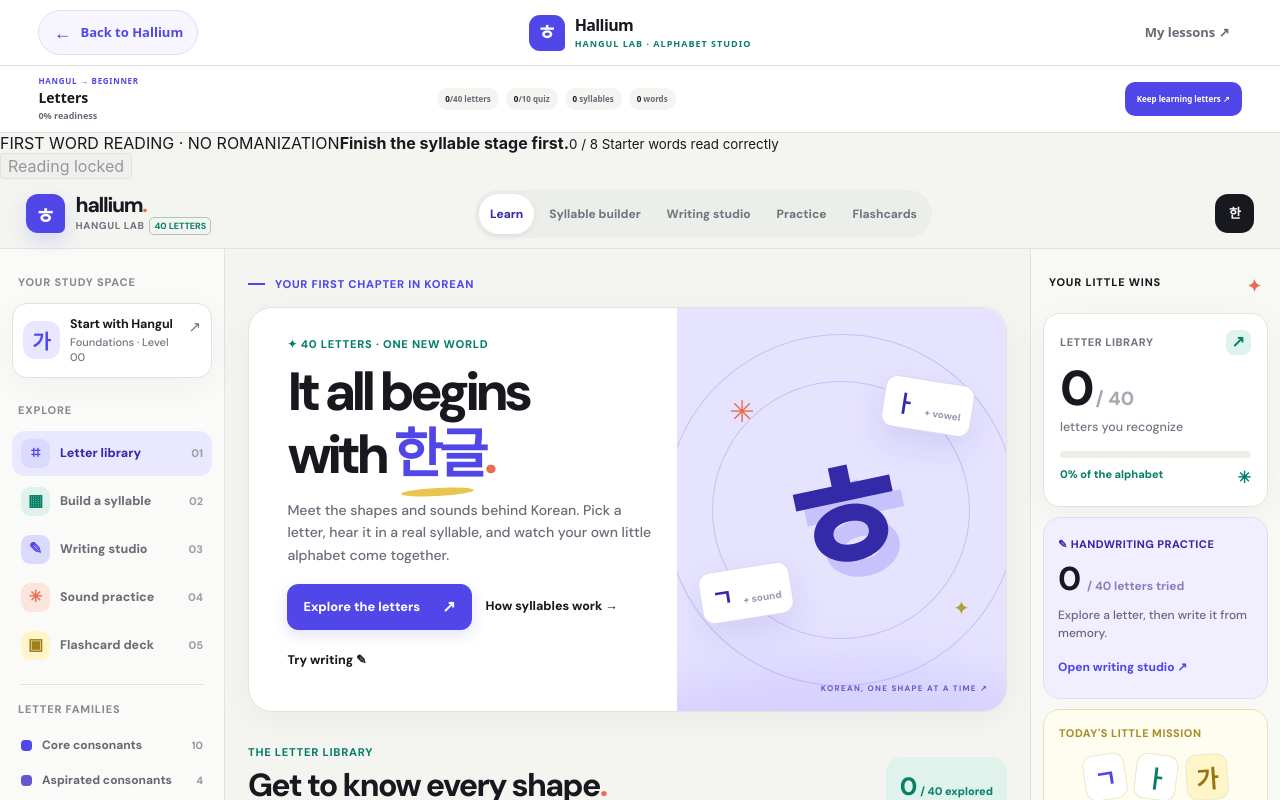
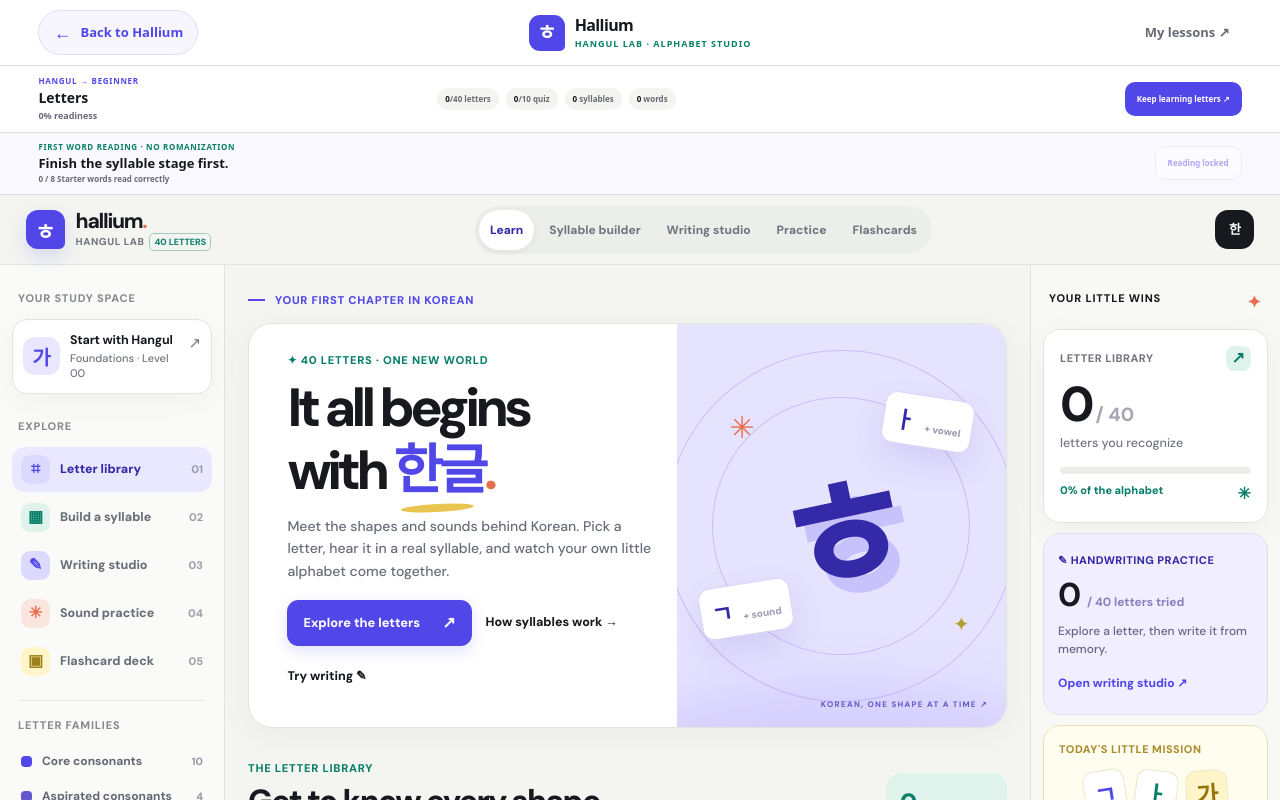
Before and after one commit to sushan5140/hallium, a Next.js app: page /hangul in a window 1280 px wide. Built offline with nearby package versions, Linux system fonts and the light colour scheme.

Commit message:
H-P10.2: style first-word reading bridge

```diff
--- a/app/hangul/page.module.css
+++ b/app/hangul/page.module.css
@@ -24,3 +24,8 @@
 .progressBridge>button{min-height:34px;border:0;border-radius:10px;background:#5147e8;padding:0 12px;color:#fff;font-size:8px;font-weight:900;cursor:pointer}
 @media(max-width:800px){.progressBridge{grid-template-columns:1fr auto}.progressMetrics{grid-column:1/-1;order:3}.progressBridge>button{grid-column:2;grid-row:1}}
 @media(max-width:520px){.progressBridge{padding:9px 12px}.progressMetrics span{font-size:7px}.progressBridge>button{padding:0 9px}}
+
+.readingBridge{display:grid;grid-template-columns:minmax(220px,1fr) auto;gap:12px;align-items:center;padding:9px clamp(14px,3vw,42px);border-bottom:1px solid #dedfdc;background:#faf9ff;color:#17191f;font:700 10px/1.35 system-ui,sans-serif}
+.readingBridge>div:first-child{display:grid;gap:2px}.readingBridge>div:first-child>span{color:#087f69;font-size:8px;font-weight:900;letter-spacing:.08em}.readingBridge>div:first-child>strong{font-size:13px}.readingBridge>div:first-child>small{color:#676b75;font-size:8px}.readingBridge>button{min-height:34px;border:1px solid #dddaf5;border-radius:10px;background:#fff;color:#5147e8;padding:0 12px;font-size:8px;font-weight:900}.readingBridge>button:disabled{opacity:.45}
+.readingRound{grid-column:1/-1;border:1px solid #dddaf5;border-radius:14px;background:#fff;padding:12px}.readingRound header{display:flex;justify-content:space-between;color:#777;font-size:8px;font-weight:900}.readingWord{font:900 42px/1.2 'Noto Sans KR',system-ui,sans-serif;text-align:center;color:#5147e8;margin:8px 0}.readingRound p{text-align:center;margin:0 0 9px;color:#676b75;font-size:9px}.readingAnswers{display:grid;grid-template-columns:repeat(4,minmax(0,1fr));gap:7px}.readingAnswers button,.readingNext{min-height:34px;border:1px solid #e0e0dc;border-radius:9px;background:#fff;font-size:8px;font-weight:850}.correctReading{background:#e5f6ed!important;border-color:#9fd0b7!important;color:#087f69}.readingNext{display:block;margin:9px auto 0;padding:0 12px;background:#5147e8!important;color:#fff;border-color:#5147e8!important}
+@media(max-width:650px){.readingBridge{grid-template-columns:1fr}.readingBridge>button{justify-self:start}.readingAnswers{grid-template-columns:repeat(2,minmax(0,1fr))}}
```
